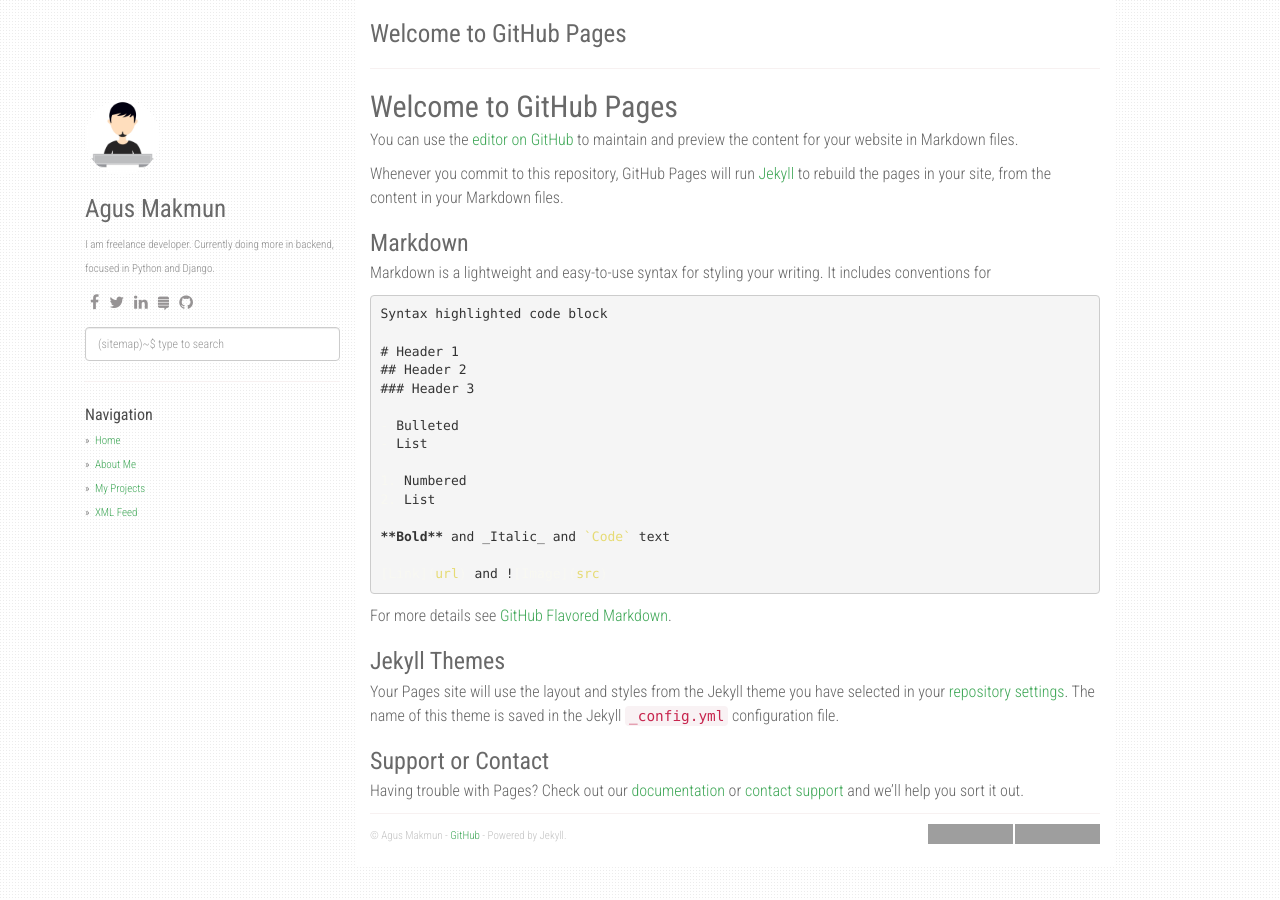
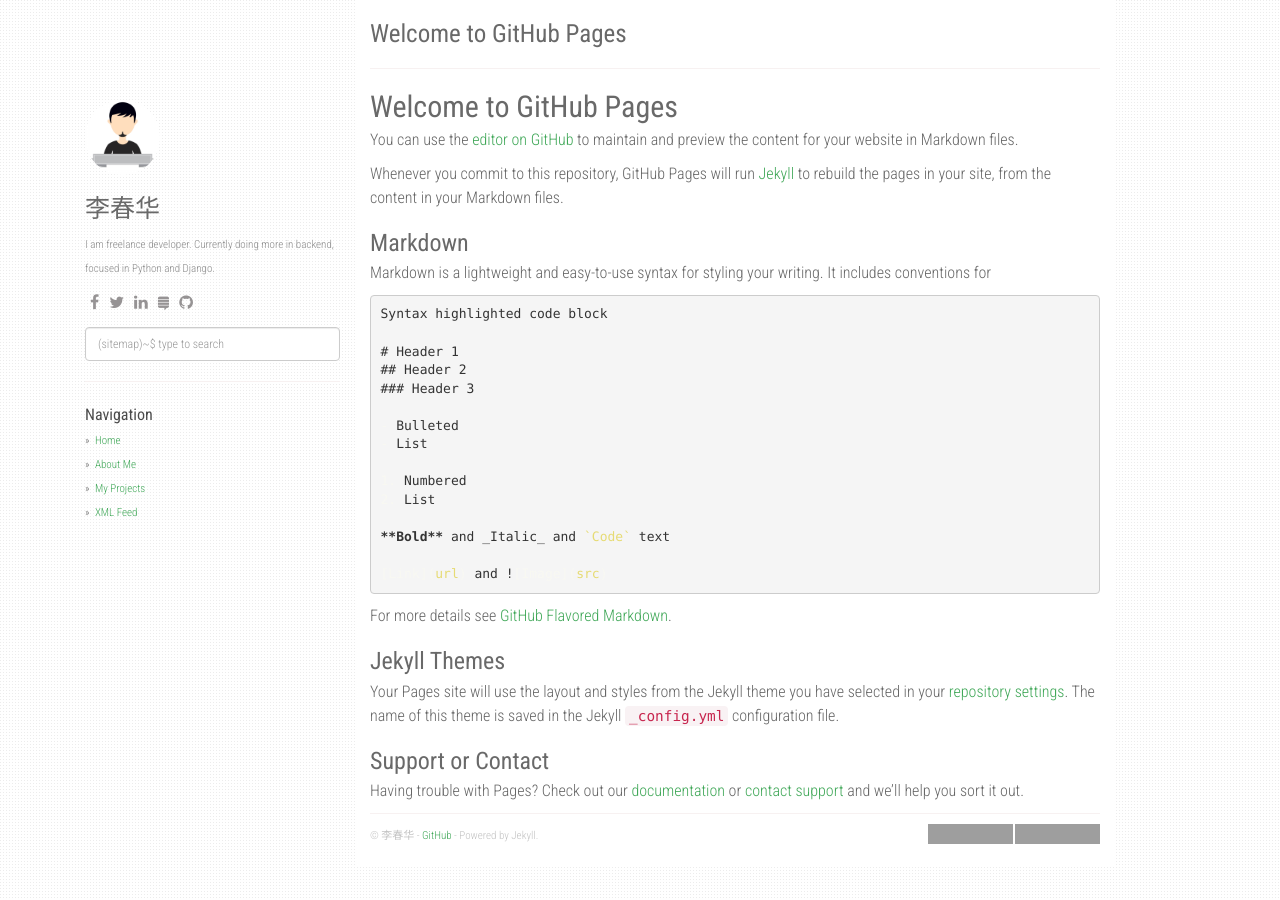
Before and after one commit to eddy2lee/eddy2lee.github.io, a Jekyll site: the page built from index.md, in a window 1280 px wide. Built offline with Jekyll 4.4.1, drawn with Linux system fonts in a browser that asks for light colours; nearby versions of some CDN libraries; our own code applies the rules of GitHub Pages for plain Markdown files; the list of posts is cut into pages by our own code; grey boxes are pictures that could not be loaded.

Commit message:
Update _config.yml

```diff
--- a/_config.yml
+++ b/_config.yml
@@ -1,7 +1,7 @@
-title: Stack Problems
-description: My Personal Stack Problems
-author: Agus Makmun
-github: https://github.com/agusmakmun
+title: 我的技术栈
+description: 用技术撑起这片天
+author: 李春华
+github: https://github.com/eddy2lee
 about: I am freelance developer. Currently doing more in backend, focused in Python and Django.
 disqus_shortname: stackproblems
 google_analytics: UA-XXXXXXXX-Y
```
